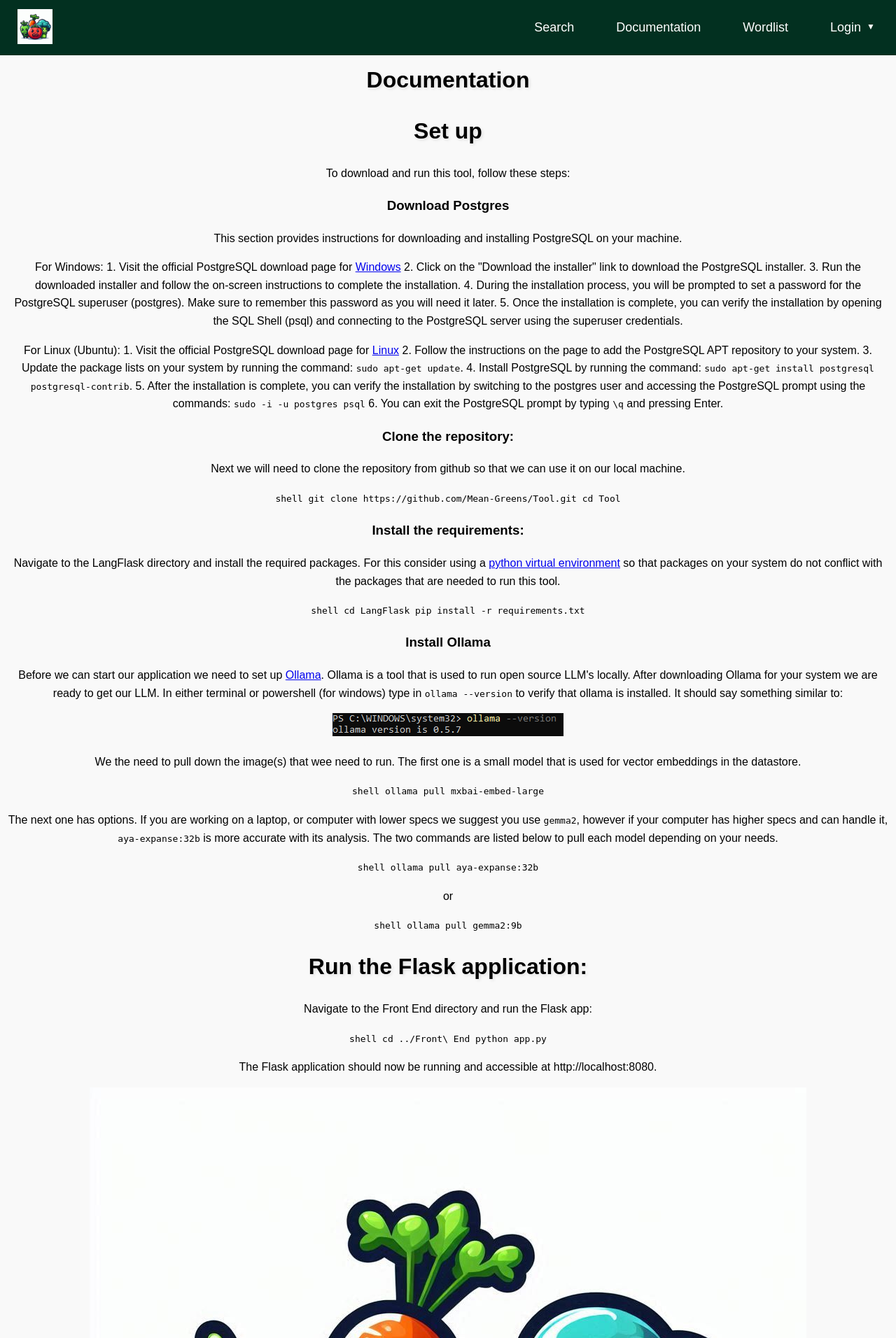
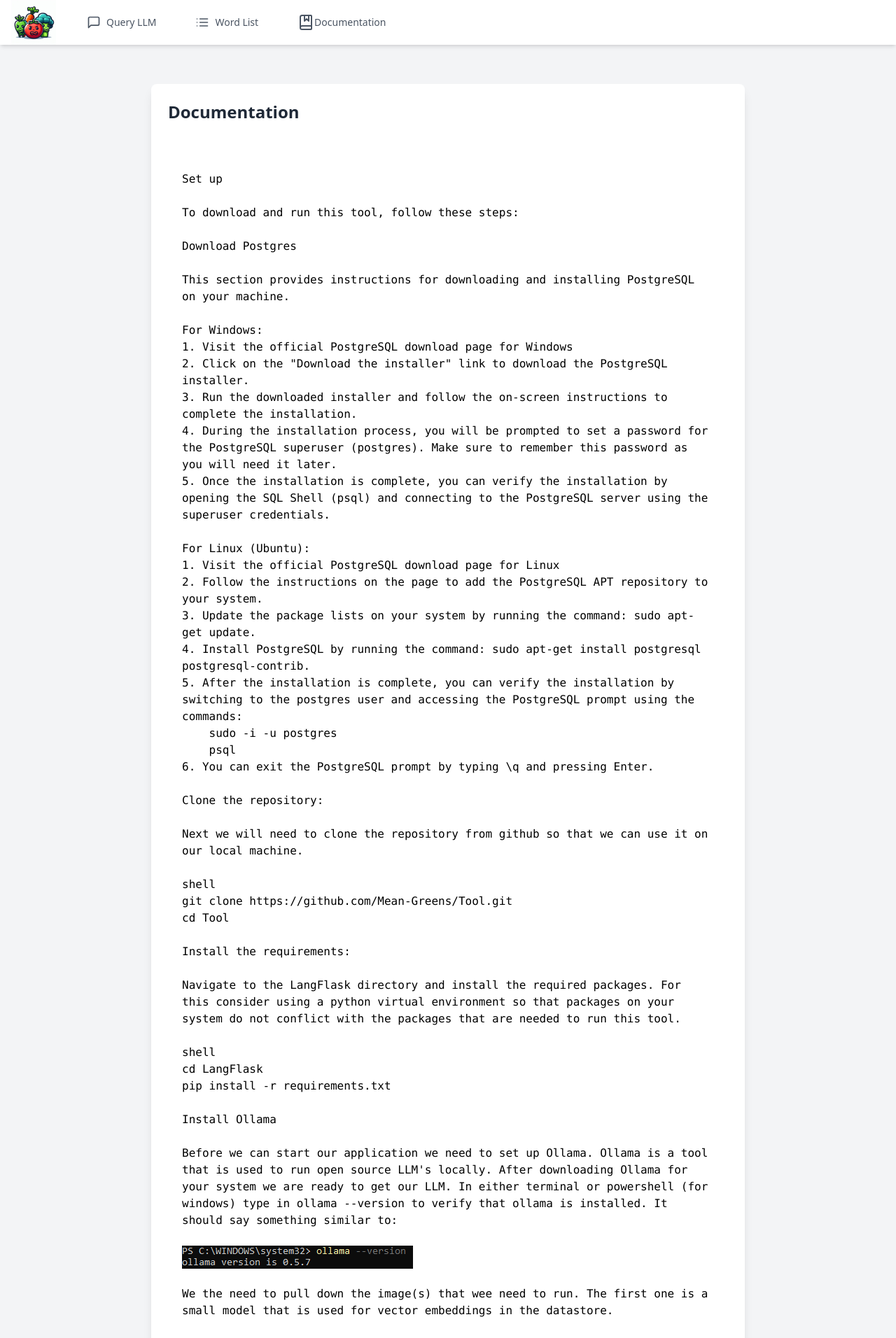
Before and after one commit to Mean-Greens/WeChat-OSINT-Tool, a Flask app: page /doc in a window 1280 px wide. Shown: the top 1912 px of the page at 70% size. Run offline with Flask 3, Linux system fonts and the light colour scheme; some libraries are stand-ins or nearby versions.

Commit message:
Update (doc.html) to reflect new style

```diff
--- a/Front End/templates/doc.html
+++ b/Front End/templates/doc.html
@@ -1,39 +1,25 @@
-<!DOCTYPE html>
-<html lang="en">
+{% extends 'baseTemplate_new.html' %}
 
-<head>
-    <meta charset="UTF-8">
-    <meta name="viewport" content="width=device-width, initial-scale=1.0">
-    <title>Search</title>
-    <link rel="stylesheet" href="static/css/style.css">
-</head>
-<header>
-    <nav>
-        <div class="logo">
+{% block title %}Documentation{% endblock %}
+
+{% block content %}
+<!-- <div class="bg-white rounded-lg shadow-lg p-6"> -->
+    <!-- <h1>Documentation</h1>
+    <p>
+        {{ content|safe }}
+    </p>
+    <img src="static/meangreens.png" id=logo alt="Mean Greens" />
+    <img src="static/backup_meangreens.jpg" id=logo alt="Mean Greens Alternate" /> -->
+<!-- </div> -->
+
+<div class="bg-white rounded-lg shadow-lg p-6">
+    <h1 class="text-2xl font-bold text-gray-800 mb-6">Documentation</h1>
+    <div style="display: flex; justify-content: center; align-items: center; padding: 20px; white-space: pre-wrap; overflow-wrap: break-word; word-break: break-all;">
+        <pre style = "white-space: pre-wrap; overflow-wrap: normal; word-break: normal;" class="formatted-text">
+            {{ content|safe }}
             <img src="static/meangreens.png" id=logo alt="Mean Greens" />
-        </div>
-        <ul class="navbar">
-            <!--<img src="meangreens.png" id=logo alt="Mean Greens" />-->
-            <li><a href="/search">Search</a></li>
-            <li><a href="/doc">Documentation</a></li>
-            <li><a href="/wordlist">Wordlist</a></li>
-            <li class="has-dropdown">
-                <a href="/login">Login</a>
-                <ul>
-                    <li><a href="/list">My Wordlists</a></li>
-                    <li><a href="/logout"><a>Logout</a></li>
-                </ul>
-            </li>
-        </ul>
-    </nav>
-</header>
-<body>
-    <h1>Documentation</h1>
-        <p>
-            {{ content|safe }}
-        </p>
-        <img src="static/meangreens.png" id=logo alt="Mean Greens" />
-        <img src="static/backup_meangreens.jpg" id=logo alt="Mean Greens Alternate" />
-</body>
-
-</html>
+            <!-- <img src="static/backup_meangreens.jpg" id=logo alt="Mean Greens Alternate" /> -->
+        </pre>
+    </div>
+</div>
+{% endblock %}
```
